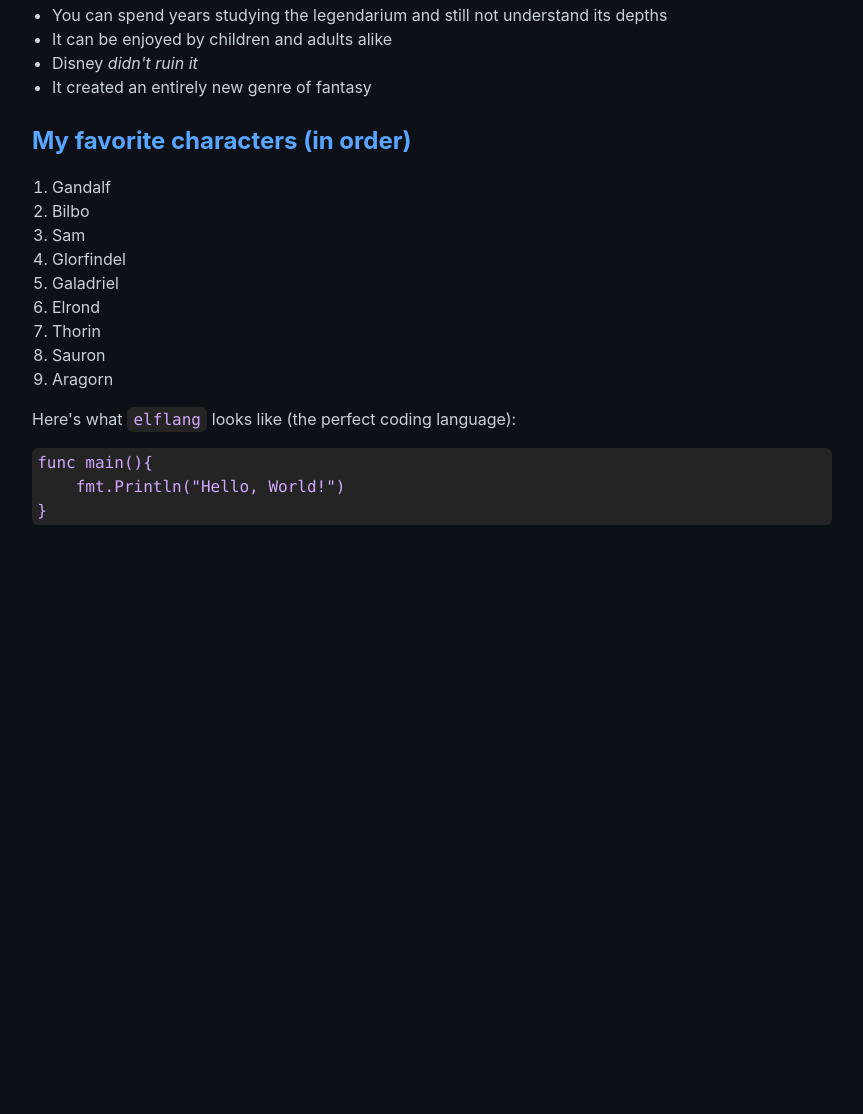
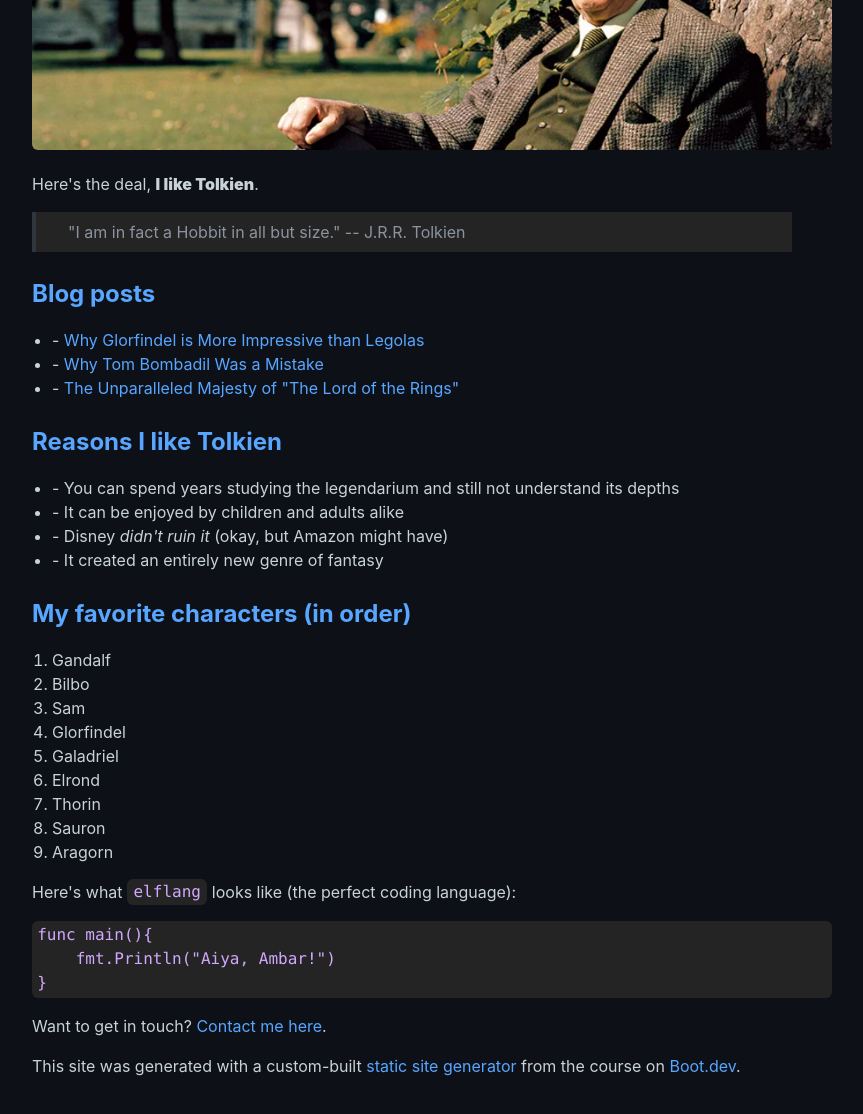
Before and after one commit to mattr/ssg, a plain HTML site: page docs/index.html in a window 1280 px wide. Shown: the part 261-1375 px from the top of the page, without its empty margins (208-1071 px from the left). Before the commit the page ends 819 px from the top, so only its background shows below. Drawn offline with Linux system fonts and the light colour scheme.

Commit message:
Updated content/index.md

```diff
--- a/docs/index.html
+++ b/docs/index.html
@@ -10,9 +10,9 @@
 
 <body>
     <article>
-        <div><h1>Tolkien Fan Club</h1><p><b>I like Tolkien</b>. Read my <a href="/ssg/majesty">first post here</a></p><blockquote>All that is gold does not glitter</blockquote><h2>Reasons I like Tolkien</h2><ul><li>You can spend years studying the legendarium and still not understand its depths</li><li>It can be enjoyed by children and adults alike</li><li>Disney <i>didn't ruin it</i></li><li>It created an entirely new genre of fantasy</li></ul><h2>My favorite characters (in order)</h2><ol><li>Gandalf</li><li>Bilbo</li><li>Sam</li><li>Glorfindel</li><li>Galadriel</li><li>Elrond</li><li>Thorin</li><li>Sauron</li><li>Aragorn</li></ol><p>Here's what <code>elflang</code> looks like (the perfect coding language):</p><pre><code>func main(){
-    fmt.Println("Hello, World!")
-}</code></pre></div>
+        <div><h1>Tolkien Fan Club</h1><p><img src="/ssg/images/tolkien.png" alt="JRR Tolkien sitting"/></p><p>Here's the deal, <b>I like Tolkien</b>.</p><blockquote>"I am in fact a Hobbit in all but size."  -- J.R.R. Tolkien</blockquote><h2>Blog posts</h2><ul><li>- <a href="/ssg/blog/glorfindel">Why Glorfindel is More Impressive than Legolas</a></li><li>- <a href="/ssg/blog/tom">Why Tom Bombadil Was a Mistake</a></li><li>- <a href="/ssg/blog/majesty">The Unparalleled Majesty of "The Lord of the Rings"</a></li></ul><h2>Reasons I like Tolkien</h2><ul><li>- You can spend years studying the legendarium and still not understand its depths</li><li>- It can be enjoyed by children and adults alike</li><li>- Disney <i>didn't ruin it</i> (okay, but Amazon might have)</li><li>- It created an entirely new genre of fantasy</li></ul><h2>My favorite characters (in order)</h2><ol><li>Gandalf</li><li>Bilbo</li><li>Sam</li><li>Glorfindel</li><li>Galadriel</li><li>Elrond</li><li>Thorin</li><li>Sauron</li><li>Aragorn</li></ol><p>Here's what <code>elflang</code> looks like (the perfect coding language):</p><pre><code>func main(){
+    fmt.Println("Aiya, Ambar!")
+}</code></pre><p>Want to get in touch? <a href="/ssg/contact">Contact me here</a>.</p><p>This site was generated with a custom-built <a href="https://www.boot.dev/courses/build-static-site-generator-python">static site generator</a> from the course on <a href="https://www.boot.dev">Boot.dev</a>.</p></div>
     </article>
 </body>
 
```
Also changed, not shown: 1 other file.
